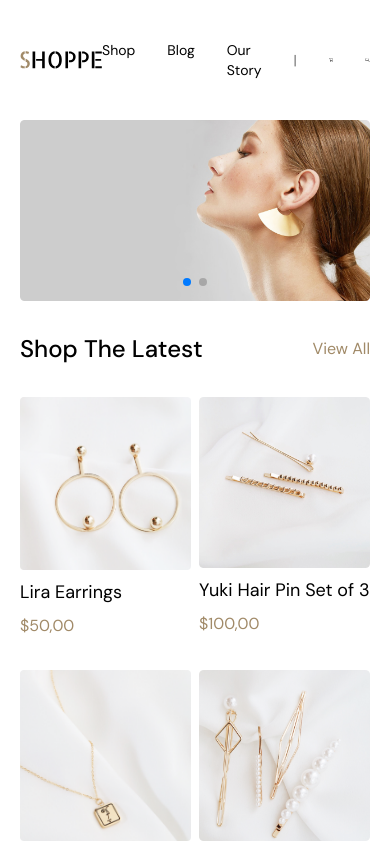
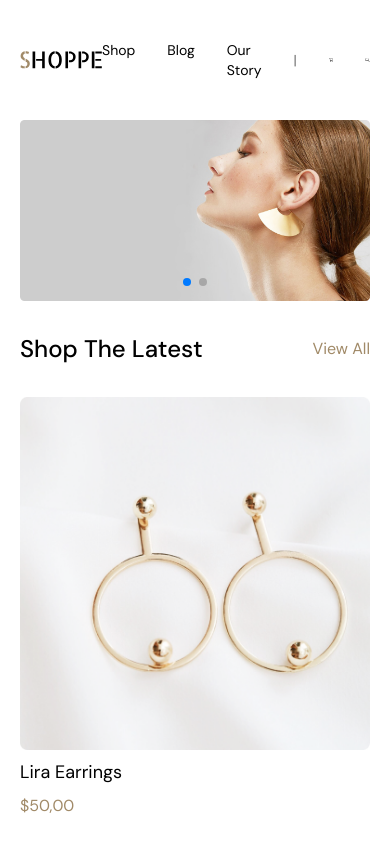
Before and after one commit to mokamaleldin/Shop, a Next.js app: page / in a window 390 px wide. Shown: the top 844 px of the page. Built offline with nearby package versions, Linux system fonts and the light colour scheme.

Commit message:
CardHome and ShopSide components responsive

```diff
--- a/src/app/components/Card/CardHome.tsx
+++ b/src/app/components/Card/CardHome.tsx
@@ -3,7 +3,7 @@ import Card from "./Card"
 const CardHome = () => {
 
     return (
-        <div className="grid md:grid-cols-3 grid-cols-2 gap-2">
+        <div className="grid md:grid-cols-3 grid-cols-1 gap-2">
             {products.map((product) => (
                 <Card key={product.name} product={product} />
             ))}
--- a/src/app/components/Header/ShopSide.tsx
+++ b/src/app/components/Header/ShopSide.tsx
@@ -19,7 +19,7 @@ export default function ShopSide({ open, setOpen }: ShopSideProps) {
                     <div className="pointer-events-none fixed inset-y-0 right-0 flex max-w-full pl-10">
                         <DialogPanel
                             transition
-                            className="pointer-events-auto w-screen max-w-md transform transition duration-500 ease-in-out data-[closed]:translate-x-full sm:duration-700"
+                            className="pointer-events-auto  md:w-screen max-w-md transform transition duration-500 ease-in-out data-[closed]:translate-x-full sm:duration-700"
                         >
                             <div className="flex h-full flex-col overflow-y-scroll bg-white shadow-xl">
                                 <Shopingbag setOpen={setOpen} />
```
